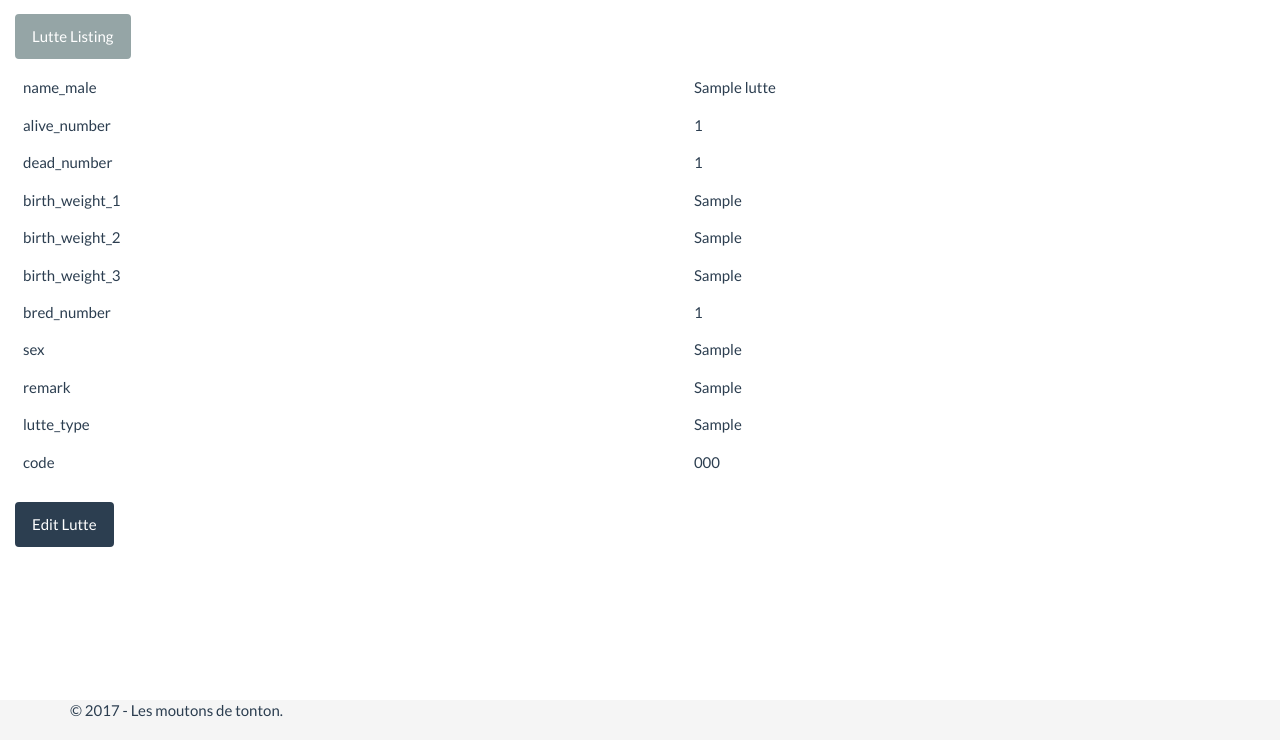
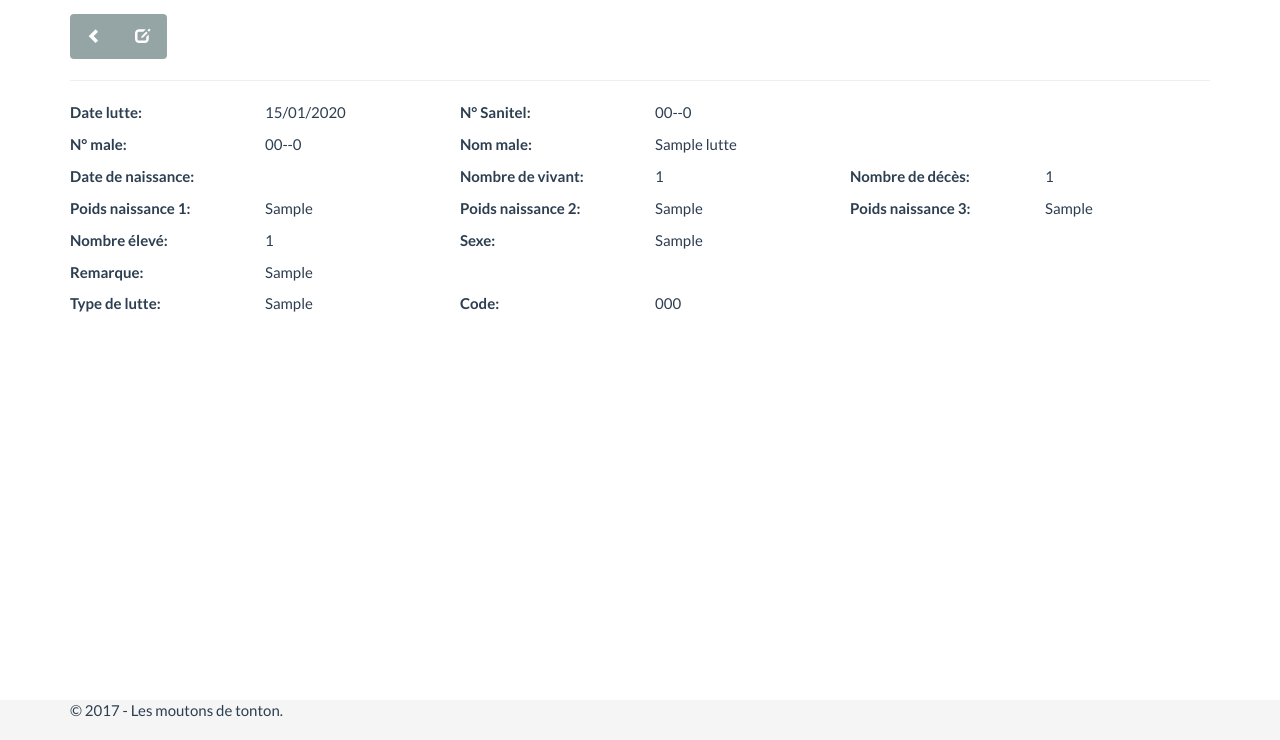
Before and after one commit to pierreyb/MoutonDeTonton, a Django app: page /lutte/detail/1/ in a window 1280 px wide. Shown: the part 60-800 px from the top of the page. Run offline with Django 3.2, Linux system fonts and the light colour scheme; tables that the repository leaves empty hold one stand-in row (values such as "Sample post"); some libraries are stand-ins or nearby versions.

Commit message:
lutte - detail

```diff
--- a/moutons/models.py
+++ b/moutons/models.py
@@ -153,7 +153,7 @@
     name_male = CharField("nom du père", max_length=50)
     birth_date = DateField("date de naissance", blank=True, null=True)
     alive_number = IntegerField("nombre de vivant", blank=True, null=True)
-    dead_number = IntegerField("nombre déces", blank=True, null=True)
+    dead_number = IntegerField("nombre décès", blank=True, null=True)
     birth_weight_1 = CharField("poids naissance 1", max_length=50, blank=True)
     birth_weight_2 = CharField("poids naissance 2", max_length=50, blank=True)
     birth_weight_3 = CharField("poids naissance 3", max_length=50, blank=True)
--- a/moutons/templates/moutons/lutte_detail.html
+++ b/moutons/templates/moutons/lutte_detail.html
@@ -1,20 +1,76 @@
 {% extends "base_moutons.html" %}
 {% load static %}
+{% load sanitel %}
+
 {% block content %}
-<p><a class="btn btn-default" href="{% url 'moutons_lutte_list' %}">Lutte Listing</a></p>
-<table class="table">
-<tr><td>name_male</td><td>{{ object.name_male }}</td></tr>
-<tr><td>alive_number</td><td>{{ object.alive_number }}</td></tr>
-<tr><td>dead_number</td><td>{{ object.dead_number }}</td></tr>
-<tr><td>birth_weight_1</td><td>{{ object.birth_weight_1 }}</td></tr>
-<tr><td>birth_weight_2</td><td>{{ object.birth_weight_2 }}</td></tr>
-<tr><td>birth_weight_3</td><td>{{ object.birth_weight_3 }}</td></tr>
-<tr><td>bred_number</td><td>{{ object.bred_number }}</td></tr>
-<tr><td>sex</td><td>{{ object.sex }}</td></tr>
-<tr><td>remark</td><td>{{ object.remark }}</td></tr>
-<tr><td>lutte_type</td><td>{{ object.lutte_type }}</td></tr>
-<tr><td>code</td><td>{{ object.code }}</td></tr>
-</table>
-<a class="btn btn-primary" href="{{object.get_update_url}}">Edit Lutte</a>
+
+<div class="container">
+    <div class="btn-group" role="group" aria-label="actions">
+        <a type="button" class="btn btn-default" aria-label="retour" href="{% url 'moutons_lutte_list' %}"
+           title="retour">
+            <span class="glyphicon glyphicon-chevron-left" aria-hidden="true"></span>
+
+        </a>
+        <a type="button" class="btn btn-default" aria-label="editer" href="{{object.get_update_url}}" title="editer">
+            <span class="glyphicon glyphicon-edit" aria-hidden="true"></span>
+        </a>
+
+    </div>
+    <hr>
+</div>
+
+
+<div class="container">
+    <div class="row">
+        <div class="col-lg-2"><p class="text-nowrap"><b>Date lutte:</b></p></div>
+        <div class="col-lg-2"><p>{{ object.date_lutte | date:"d/m/Y" }}</p></div>
+        <div class="col-lg-2"><p class="text-nowrap"><b>N° Sanitel:</b></p></div>
+        <div class="col-lg-2"><p>{{ object.mouton_number.sanitel_number | sanitel }}</p></div>
+    </div>
+
+    <div class="row">
+        <div class="col-lg-2"><p class="text-nowrap"><b>N° male:</b></p></div>
+        <div class="col-lg-2"><p>{{ object.male_number.sanitel_number | sanitel }}</p></div>
+        <div class="col-lg-2"><p class="text-nowrap"><b>Nom male:</b></p></div>
+        <div class="col-lg-2"><p>{{ object.name_male }}</p></div>
+    </div>
+
+    <div class="row">
+        <div class="col-lg-2"><p class="text-nowrap"><b>Date de naissance:</b></p></div>
+        <div class="col-lg-2"><p>{{ object.birt_hdate | date:"d/m/Y" }}</p></div>
+        <div class="col-lg-2"><p class="text-nowrap"><b>Nombre de vivant:</b></p></div>
+        <div class="col-lg-2"><p>{{ object.alive_number }}</p></div>
+        <div class="col-lg-2"><p class="text-nowrap"><b>Nombre de décès:</b></p></div>
+        <div class="col-lg-2"><p>{{ object.dead_number }}</p></div>
+    </div>
+
+    <div class="row">
+        <div class="col-lg-2"><p class="text-nowrap"><b>Poids naissance 1:</b></p></div>
+        <div class="col-lg-2"><p>{{ object.birth_weight_1 }}</p></div>
+        <div class="col-lg-2"><p class="text-nowrap"><b>Poids naissance 2:</b></p></div>
+        <div class="col-lg-2"><p>{{ object.birth_weight_2 }}</p></div>
+        <div class="col-lg-2"><p class="text-nowrap"><b>Poids naissance 3:</b></p></div>
+        <div class="col-lg-2"><p>{{ object.birth_weight_3 }}</p></div>
+    </div>
+
+    <div class="row">
+        <div class="col-lg-2"><p class="text-nowrap"><b>Nombre élevé:</b></p></div>
+        <div class="col-lg-2"><p>{{ object.bred_number }}</p></div>
+        <div class="col-lg-2"><p class="text-nowrap"><b>Sexe:</b></p></div>
+        <div class="col-lg-2"><p>{{ object.sex }}</p></div>
+    </div>
+
+    <div class="row">
+        <div class="col-lg-2"><p class="text-nowrap"><b>Remarque:</b></p></div>
+        <div class="col-lg-4"><p>{{ object.remark }}</p></div>
+    </div>
+
+    <div class="row">
+        <div class="col-lg-2"><p class="text-nowrap"><b>Type de lutte:</b></p></div>
+        <div class="col-lg-2"><p>{{ object.lutte_type }}</p></div>
+        <div class="col-lg-2"><p class="text-nowrap"><b>Code:</b></p></div>
+        <div class="col-lg-2"><p>{{ object.code}}</p></div>
+    </div>
+</div>
 
 {% endblock %}
```
Also changed, not shown: moutons/templates/moutons/mouton_detail.html (+1 -23 lines).
